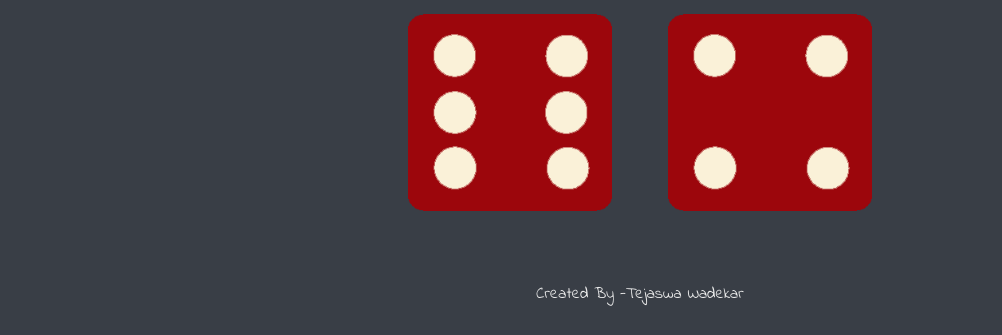
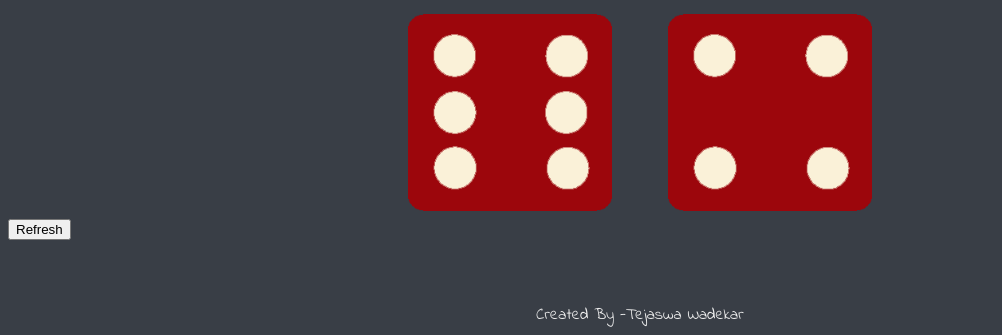
Before and after one commit to IMPERIALLEGEND/Dice-Game, a plain HTML site: page index.html in a window 1280 px wide. Shown: the part 481-816 px from the top of the page, without its empty margins (0-1002 px from the left). Drawn offline with Linux system fonts and the light colour scheme.

Commit message:
update for button
button added for reloading the page

```diff
--- a/index.html
+++ b/index.html
@@ -26,6 +26,8 @@
     <script src="index.js" ></script>
 
 
+<button onClick="window.location.href=window.location.href" class= 'button'>Refresh</button>
+
   </body>
 
   <footer>
```
